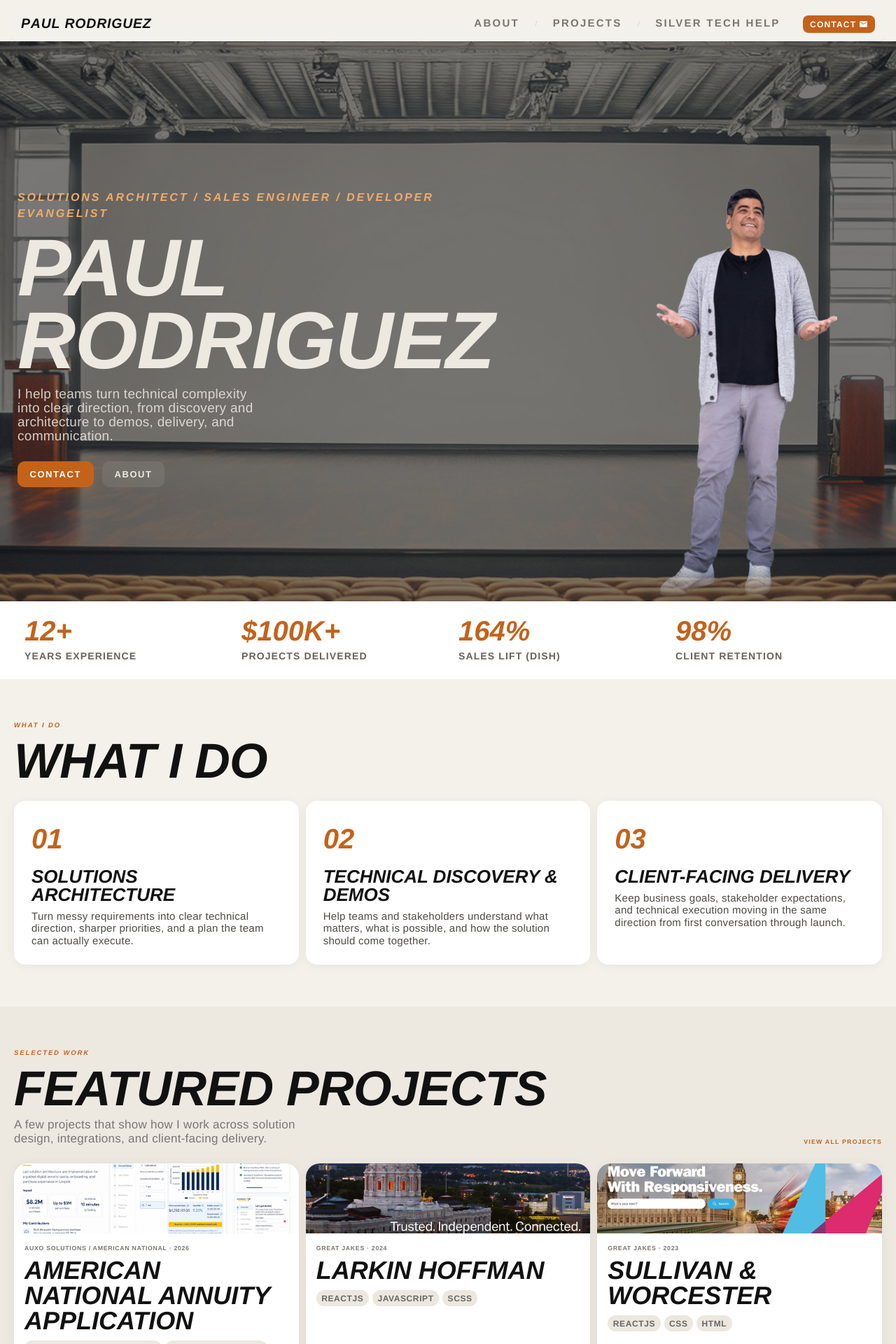
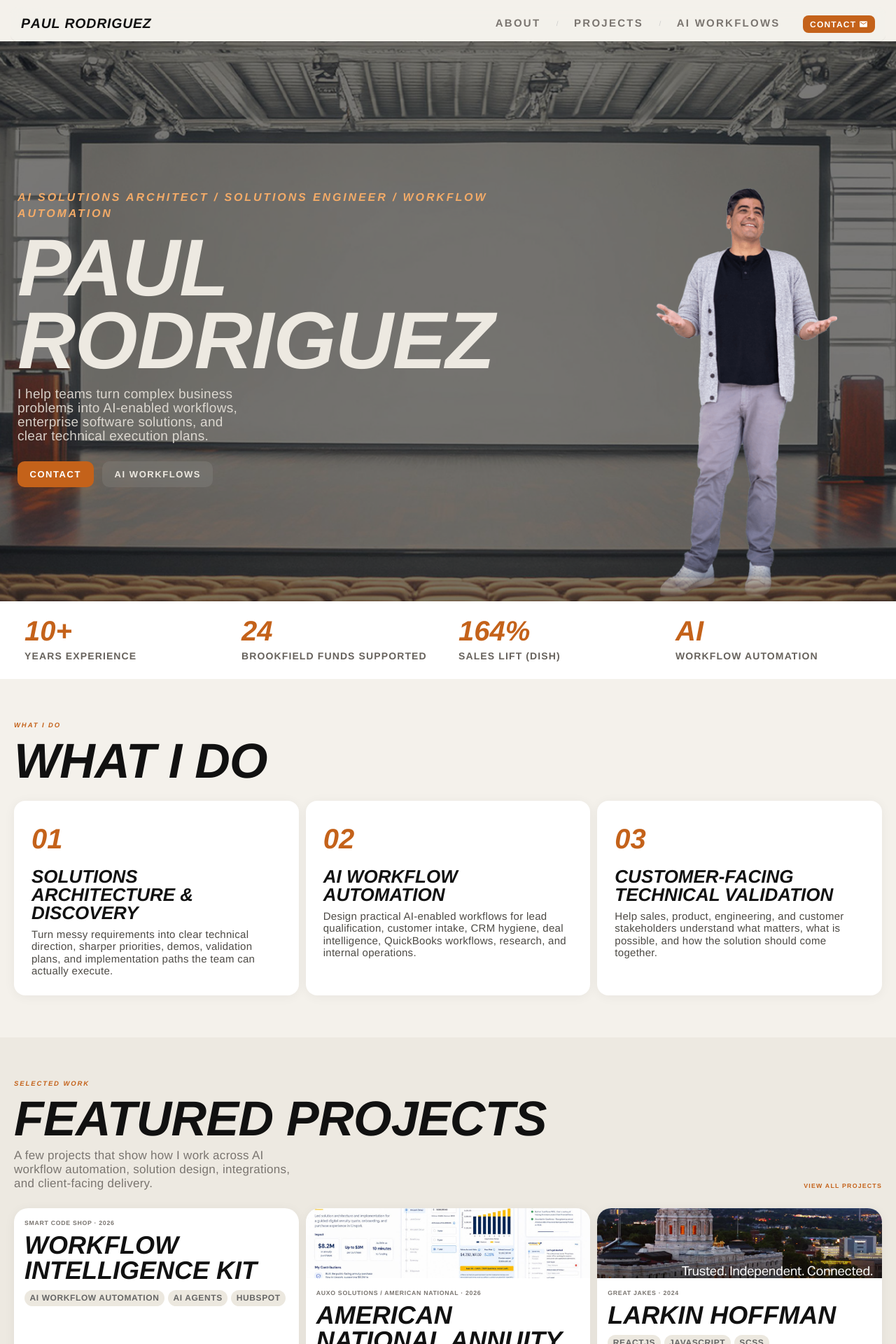
Before and after one commit to prodriguez-dev/prodriguez-portfolio-2024, a Next.js app: page / in a window 1280 px wide. Shown: the top 1920 px of the page at 70% size. Built offline with nearby package versions, Linux system fonts and the light colour scheme; a web font is replaced by a local one.

Commit message:
Update portfolio for AI workflow positioning

```diff
--- /dev/null
+++ b/src/app/sitemap.ts
@@ -0,0 +1,25 @@
+import type { MetadataRoute } from "next";
+import { getPhaseOneStaticParams } from "@/lib/phase-one-pages";
+import { projectEntries } from "@/lib/content-data";
+
+const SITE_URL = "https://www.prodriguez.dev";
+
+function absolute(path: string) {
+  return new URL(path, SITE_URL).toString();
+}
+
+export default function sitemap(): MetadataRoute.Sitemap {
+  const now = new Date();
+  const pages = [
+    absolute("/"),
+    ...getPhaseOneStaticParams().map(({ uid }) => absolute(`/${uid}`)),
+    ...projectEntries.map((entry) => absolute(entry.href || `/projects/${entry.uid}`)),
+  ];
+
+  return pages.map((url) => ({
+    url,
+    lastModified: now,
+    changeFrequency: "monthly",
+    priority: url === SITE_URL + "/" ? 1 : 0.7,
+  }));
+}
--- a/src/content/projects.ts
+++ b/src/content/projects.ts
@@ -1,6 +1,90 @@
 import type { ContentEntry } from "@/lib/content-types";
 
 export const projects: ContentEntry[] = [
+  {
+    "uid": "workflow-intelligence-kit",
+    "title": "Workflow Intelligence Kit",
+    "date": "2026-06-01",
+    "clientName": "Smart Code Shop",
+    "href": "/projects/workflow-intelligence-kit",
+    "tags": [
+      "AI Workflow Automation",
+      "AI Agents",
+      "HubSpot",
+      "QuickBooks",
+      "OpenAI API",
+      "Anthropic API",
+      "Gemini",
+      "RAG",
+      "n8n"
+    ],
+    "description": [
+      {
+        "type": "list-item",
+        "text": "Built a reusable foundation for deploying client-specific AI assistants across real estate, insurance, accounting, and sales operations use cases."
+      },
+      {
+        "type": "list-item",
+        "text": "Implemented paid AI workflows supporting lead qualification, customer intake, proposal generation, research, CRM cleanup, deal intelligence, QuickBooks workflows, document analysis, and internal knowledge management."
+      },
+      {
+        "type": "list-item",
+        "text": "Designed the system around human-in-the-loop review, scoped integrations, reusable workspace patterns, and practical business outcomes rather than demo-only chatbot behavior."
+      }
+    ],
+    "link": {
+      "href": "https://github.com/prodriguez-dev/workflow-intelligence-kit",
+      "label": "View GitHub Repo",
+      "external": true
+    },
+    "slices": [
+      {
+        "type": "text",
+        "blocks": [
+          {
+            "type": "heading2",
+            "text": "Project overview"
+          },
+          {
+            "type": "paragraph",
+            "text": "Workflow Intelligence Kit is the reusable foundation behind client-specific AI assistants for service-business operations. It started as a generic agent base and is being shaped into a practical implementation kit for CRM cleanup, deal intelligence, QuickBooks-supported intake, research, proposal support, document analysis, and knowledge workflows."
+          },
+          {
+            "type": "heading2",
+            "text": "What it supports"
+          },
+          {
+            "type": "list-item",
+            "text": "HubSpot-connected sales workflows for CRM cleanup, account context, and deal intelligence."
+          },
+          {
+            "type": "list-item",
+            "text": "CPA workflows connected to QuickBooks and client intake patterns."
+          },
+          {
+            "type": "list-item",
+            "text": "Paid real-estate and insurance client workflows for lead qualification, research, intake, and operational support."
+          },
+          {
+            "type": "list-item",
+            "text": "Internal wiki/search assistants, RAG patterns, and human-in-the-loop review checkpoints."
+          },
+          {
+            "type": "heading2",
+            "text": "Why it matters"
+          },
+          {
+            "type": "paragraph",
+            "text": "The work shows applied AI solutioning in the place businesses actually feel pain: repetitive intake, messy CRM data, scattered knowledge, slow research, proposal prep, and unclear handoffs. The value is not a generic chatbot. It is a repeatable way to turn business workflows into guided AI-assisted operations with sensible guardrails."
+          }
+        ]
+      },
+      {
+        "type": "navigation",
+        "navType": "Project"
+      }
+    ]
+  },
   {
     "uid": "american-national-annuity-application",
     "title": "American National Annuity Application",
--- a/src/lib/metadata.ts
+++ b/src/lib/metadata.ts
@@ -11,7 +11,7 @@ type ImageLike = {
   } | null;
 } | null | undefined;
 
-const SITE_URL = "https://prodriguez.dev";
+const SITE_URL = "https://www.prodriguez.dev";
 const SITE_NAME = siteSettings.name;
 const DEFAULT_DESCRIPTION = siteSettings.metaDescription;
 
--- a/src/lib/phase-one-pages.tsx
+++ b/src/lib/phase-one-pages.tsx
@@ -219,7 +219,7 @@ const jamiePhillipsAvatar: SiteImage = {
   dimensions: { width: 512, height: 512 },
 };
 
-const latestProjects = ["american-national-annuity-application", "larkin-hoffman", "sullivan-worcester"]
+const latestProjects = ["workflow-intelligence-kit", "american-national-annuity-application", "larkin-hoffman"]
   .map((uid) => projects.find((project) => project.uid === uid))
   .filter(Boolean) as ContentEntry[];
 
@@ -237,10 +237,12 @@ const projectCategoryMap: Record<string, string> = {
   "dynamic-html5-banners": "DCO Banners",
   roofstops: "Web Application",
   "american-national-annuity-application": "Web Application",
+  "workflow-intelligence-kit": "AI Workflow Automation",
 };
 
 const featuredAwardUids = new Set(["moses-singer", "polsinelli"]);
 const projectListOrder = [
+  "workflow-intelligence-kit",
   "american-national-annuity-application",
   "larkin-hoffman",
   "sullivan-worcester",
@@ -271,26 +273,26 @@ const pages: Record<string, PhaseOnePageContent> = {
   home: {
     uid: "home",
     path: "/",
-    title: "Paul Rodriguez | Solutions Architect",
-    metaTitle: "Paul Rodriguez | Solutions Architect",
+    title: "Paul Rodriguez | AI Solutions Architect & Solutions Engineer",
+    metaTitle: "Paul Rodriguez | AI Solutions Architect & Solutions Engineer",
     metaDescription:
-      "Solutions Architect, Sales Engineer, and Developer Evangelist helping teams turn technical complexity into clear direction.",
+      "Solutions Architect and Solutions Engineer helping teams design AI-enabled workflows, enterprise SaaS solutions, integrations, and customer-facing technical systems.",
     hero: {
       firstName: "Paul",
       lastName: "Rodriguez",
-      tagline: "Solutions Architect / Sales Engineer / Developer Evangelist",
-      body: "I help teams turn technical complexity into clear direction, from discovery and architecture to demos, delivery, and communication.",
+      tagline: "AI Solutions Architect / Solutions Engineer / Workflow Automation",
+      body: "I help teams turn complex business problems into AI-enabled workflows, enterprise software solutions, and clear technical execution plans.",
       primaryCta: { label: "Contact", href: "/contact" },
-      secondaryCta: { label: "About", href: "/about" },
+      secondaryCta: { label: "AI Workflows", href: "/ai-workflows" },
       stageImage,
       standingImage,
     },
     homeStats: {
       items: [
-        { value: "12+", label: "Years Experience" },
-        { value: "$100K+", label: "Projects Delivered" },
+        { value: "10+", label: "Years Experience" },
+        { value: "24", label: "Brookfield Funds Supported" },
         { value: "164%", label: "Sales Lift (DISH)" },
-        { value: "98%", label: "Client Retention" },
+        { value: "AI", label: "Workflow Automation" },
       ],
     },
     homeServices: {
@@ -298,24 +300,24 @@ const pages: Record<string, PhaseOnePageContent> = {
       items: [
         {
           icon: "01",
-          title: "Solutions Architecture",
-          body: "Turn messy requirements into clear technical direction, sharper priorities, and a plan the team can actually execute.",
+          title: "Solutions Architecture & Discovery",
+          body: "Turn messy requirements into clear technical direction, sharper priorities, demos, validation plans, and implementation paths the team can actually execute.",
         },
         {
           icon: "02",
-          title: "Technical Discovery & Demos",
-          body: "Help teams and stakeholders understand what matters, what is possible, and how the solution should come together.",
+          title: "AI Workflow Automation",
+          body: "Design practical AI-enabled workflows for lead qualification, customer intake, CRM hygiene, deal intelligence, QuickBooks workflows, research, and internal operations.",
         },
         {
           icon: "03",
-          title: "Client-Facing Delivery",
-          body: "Keep business goals, stakeholder expectations, and technical execution moving in the same direction from first conversation through launch.",
+          title: "Customer-Facing Technical Validation",
+          body: "Help sales, product, engineering, and customer stakeholders understand what matters, what is possible, and how the solution should come together.",
         },
       ],
     },
     homeProjects: {
       heading: "Featured Projects",
-      body: "A few projects that show how I work across solution design, integrations, and client-facing delivery.",
+      body: "A few projects that show how I work across AI workflow automation, solution design, integrations, and client-facing delivery.",
       items: latestProjects,
     },
     homeTestimonials: {
@@ -339,7 +341,7 @@ const pages: Record<string, PhaseOnePageContent> = {
     },
     homeContactCta: {
       heading: "Let's build something great.",
-      body: "If you need help with architecture, frontend work, or untangling something complicated, let's talk.",
+      body: "If you need help with AI workflow automation, solution architecture, technical discovery, or untangling something complicated, let's talk.",
       cta: { label: "Get in touch", href: "/contact" },
     },
   },
@@ -347,20 +349,20 @@ const pages: Record<string, PhaseOnePageContent> = {
     uid: "about",
     path: "/about",
     title: "About Paul Rodriguez",
-    metaTitle: "About Paul Rodriguez | Solutions Architect",
+    metaTitle: "About Paul Rodriguez | AI Solutions Architect",
     metaDescription:
-      "Learn about Paul Rodriguez, a Solutions Architect focused on discovery, enterprise systems, stakeholder alignment, and practical technical strategy.",
+      "Learn about Paul Rodriguez, a Solutions Architect focused on AI workflows, technical discovery, enterprise systems, stakeholder alignment, and practical technical strategy.",
     biography: {
       heading: "Paul Rodriguez",
-      role: "Solutions Architect / Sales Engineer / Developer Evangelist",
+      role: "AI Solutions Architect / Solutions Engineer / Workflow Automation",
       paragraphs: [
         "I work at the intersection of technology, communication, and trust.",
-        "My background spans frontend engineering, solution architecture, enterprise platforms, and hands-on delivery, but the roles that fit me best are Solutions Architect, Sales Engineer, and Developer Evangelist. I do my best work when I’m helping people make sense of complex technical ideas, leading discovery conversations, and turning unclear requirements into plans teams can actually execute.",
-        "A lot of my work sits between clients, stakeholders, and engineering teams. I’m comfortable leading presentations, answering live questions, shaping demos, and helping technical conversations become more concrete and useful. That mix of technical depth and communication is a big part of what I bring.",
-        "My experience includes APIs and integrations, technical discovery, enterprise application design, and client-facing delivery. Recent work includes financial and insurance platforms, investor onboarding systems, digital purchase flows, and other high-trust workflows where usability, compliance, and operational reality all have to line up.",
+        "My background spans solution architecture, enterprise platforms, frontend engineering, and hands-on delivery, but the roles that fit me best are Solutions Architect, Solutions Engineer, and applied AI workflow roles. I do my best work when I’m helping people make sense of complex technical ideas, leading discovery conversations, and turning unclear requirements into systems teams can actually use.",
+        "A lot of my work sits between clients, sales, product, and engineering teams. I’m comfortable leading presentations, answering live questions, shaping demos, and helping technical conversations become more concrete and useful. That mix of technical depth and communication is a big part of what I bring.",
+        "Recent work includes financial and insurance platforms, investor onboarding systems, digital purchase flows, paid AI workflow automation for real estate and insurance clients, a CPA assistant connected to QuickBooks and client intake, and a HubSpot-connected assistant for CRM cleanup and deal intelligence.",
       ],
       avatar: aboutHeadshot,
-      certifications: ["Salesforce Admin", "Salesforce Dev", "AWS", "Unqork"],
+      certifications: ["Salesforce Admin", "Salesforce Dev"],
       languages: ["English", "Spanish"],
       socialLinks: [
         { label: "GitHub ↗", href: "https://github.com/prodriguez-dev" },
@@ -374,41 +376,42 @@ const pages: Record<string, PhaseOnePageContent> = {
         [
           "Solution Architecture",
           "Technical Discovery",
-          "Enterprise Platforms",
-          "Salesforce",
-          "AWS",
-          "API Integrations",
-          "React",
-          "Next.js",
+          "AI Workflow Automation",
+          "OpenAI API",
+          "Anthropic API",
+          "Gemini API",
+          "HubSpot",
+          "QuickBooks",
         ],
         [
-          "TypeScript",
-          "GSAP",
-          "Accessibility",
-          "Client Workshops",
+          "RAG Workflows",
+          "Prompt Engineering",
+          "n8n",
+          "Zapier",
+          "Make",
+          "Technical Discovery",
           "Stakeholder Alignment",
-          "Pre-Sales",
-          "Information Architecture",
-          "Design Systems",
+          "Solution Architecture",
         ],
       ],
       pills: [
         "Solution Architecture",
         "Technical Discovery",
-        "Enterprise Platforms",
+        "AI Workflow Automation",
+        "OpenAI API",
+        "Anthropic API",
+        "Gemini API",
+        "Prompt Engineering",
+        "RAG Workflows",
+        "HubSpot",
+        "QuickBooks",
+        "n8n",
+        "Zapier",
+        "Make",
+        "Technical Discovery",
+        "Stakeholder Alignment",
         "API Integrations",
         "Salesforce",
-        "AWS",
-        "React",
-        "Next.js",
-        "TypeScript",
-        "GSAP",
-        "Accessibility",
-        "Pre-Sales",
-        "Client Workshops",
-        "Stakeholder Alignment",
-        "Design Systems",
-        "Information Architecture",
       ],
     },
     experiences: {
@@ -443,16 +446,16 @@ const pages: Record<string, PhaseOnePageContent> = {
           ],
         },
         {
-          title: "Founder & Solutions Architect",
+          title: "Principal Solutions Architect",
           institution: "Smart Code Shop",
           location: "Denver, CO",
           timePeriod: "Mar 2016–Present",
           summary:
-            "Lead discovery, architecture, and delivery for small businesses and founder-led teams that need practical technical direction and hands-on execution.",
+            "Advise owners of successful service-based businesses on technology strategy, automation, customer experience, and digital transformation.",
           bullets: [
-            "Translate early client conversations into websites, applications, and digital systems that are actually scoped, buildable, and useful.",
-            "Own the full arc from positioning and UX through engineering and launch, which keeps strategy tied to execution.",
-            "Help clients move from vague requirements to clear decisions without burying the work in process.",
+            "Built the Workflow Intelligence Kit, a reusable foundation for deploying client-specific AI assistants across real estate, insurance, accounting, and sales operations use cases.",
+            "Implemented paid AI workflow solutions supporting lead qualification, customer intake, proposal generation, research, content workflows, CRM cleanup, deal intelligence, QuickBooks workflows, and internal knowledge management.",
+            "Integrated AI assistants with business systems including HubSpot and QuickBooks to improve CRM hygiene, operational visibility, client intake, and decision support.",
           ],
         },
         {
@@ -557,6 +560,7 @@ const pages: Record<string, PhaseOnePageContent> = {
     projectsPage: {
       categories: [
         "All",
+        "AI Workflow Automation",
         "Website Development",
         "Web Application",
         "E-Commerce",
@@ -565,6 +569,31 @@ const pages: Record<string, PhaseOnePageContent> = {
       ],
       items: projectList,
     },
+  },
+  "ai-workflows": {
+    uid: "ai-workflows",
+    path: "/ai-workflows",
+    title: "AI Workflows",
+    metaTitle: "AI Workflow Automation | Paul Rodriguez",
+    metaDescription:
+      "AI workflow automation work from Paul Rodriguez across lead qualification, customer intake, CRM hygiene, deal intelligence, QuickBooks workflows, research, and internal knowledge systems.",
+    textSections: [
+      {
+        heading: "AI Workflow Automation",
+        text: [
+          { type: "paragraph", text: "I build practical AI workflows for service businesses and internal operators: lead qualification, customer intake, proposal generation, research, content workflows, competitive intelligence, document analysis, CRM hygiene, and knowledge management." },
+          { type: "paragraph", text: "Recent work includes paid real-estate and insurance client workflows, a CPA assistant connected to QuickBooks and client intake, and a HubSpot-connected sales assistant for CRM cleanup and deal intelligence." },
+          { type: "paragraph", text: "The approach is intentionally human-in-the-loop. AI helps gather context, draft, classify, summarize, and surface next steps; humans stay in control of decisions, client communication, and high-trust operations." },
+        ],
+      },
+      {
+        heading: "Tools & Patterns",
+        text: [
+          { type: "paragraph", text: "Hands-on tools include ChatGPT, Claude, Gemini, Perplexity, OpenAI API, Anthropic API, Google AI Studio / Gemini API, Cursor, Claude Code, Codex, GitHub Copilot, n8n, Zapier, Make, HubSpot, QuickBooks, Obsidian workflows, RAG patterns, and internal wiki/search assistants." },
+          { type: "paragraph", text: "The Workflow Intelligence Kit provides the reusable foundation for these client-specific assistants: shared install patterns, workspace structure, reference skills, scheduled pulses, and integration discipline that can be adapted to each business domain." },
+        ],
+      },
+    ],
   },
   "silver-tech-help": {
     uid: "silver-tech-help",
@@ -609,7 +638,7 @@ const pages: Record<string, PhaseOnePageContent> = {
     contact: {
       headingLines: ["Let's Build", "Something", "Great."],
       intro:
-        "If you need help with architecture, frontend work, technical discovery, speaking, or Silver Tech Help, send a note and I'll get back to you.",
+        "If you need help with AI workflow automation, solution architecture, technical discovery, or customer-facing technical validation, send a note and I'll get back to you.",
       cards: [
         { label: "Email", value: "paul@prodriguez.dev", href: "mailto:paul@prodriguez.dev" },
         { label: "LinkedIn", value: "linkedin.com/in/prodriguez-dev", href: "https://www.linkedin.com/in/prodriguez-dev/" },
@@ -617,10 +646,9 @@ const pages: Record<string, PhaseOnePageContent> = {
       ],
       formSubjects: [
         "General Inquiry",
+        "AI Workflow Automation",
         "Solutions Architecture Engagement",
-        "Frontend Development Project",
-        "Speaking Engagement",
-        "Silver Tech Help",
+        "Technical Discovery / Demo Support",
         "Other",
       ],
     },
--- a/src/lib/site-content.ts
+++ b/src/lib/site-content.ts
@@ -23,13 +23,13 @@ export type SiteDocument = {
 
 export const siteSettings: SiteSettings = {
   name: "Paul Rodriguez",
-  metaTitle: "Paul Rodriguez | Solutions Architect",
+  metaTitle: "Paul Rodriguez | AI Solutions Architect & Solutions Engineer",
   metaDescription:
-    "Solutions Architect focused on technical discovery, enterprise platforms, and scalable system design across client-facing, high-stakes digital initiatives.",
+    "Solutions Architect and Solutions Engineer helping teams design AI-enabled workflows, enterprise SaaS solutions, integrations, and customer-facing technical systems.",
   navItems: [
     { label: "About", href: "/about" },
     { label: "Projects", href: "/projects" },
-    { label: "Silver Tech Help", href: "/silver-tech-help" },
+    { label: "AI Workflows", href: "/ai-workflows" },
   ],
   cta: {
     label: "Contact",
@@ -47,17 +47,17 @@ export const siteSettings: SiteSettings = {
 export const phaseOnePages: Record<string, SiteDocument> = {
   home: {
     uid: "home",
-    title: "Paul Rodriguez | Solutions Architect",
-    metaTitle: "Paul Rodriguez | Solutions Architect",
+    title: "Paul Rodriguez | AI Solutions Architect & Solutions Engineer",
+    metaTitle: "Paul Rodriguez | AI Solutions Architect & Solutions Engineer",
     metaDescription:
-      "Solutions Architect focused on technical discovery, enterprise platforms, and scalable system design across client-facing, high-stakes digital initiatives.",
+      "Solutions Architect and Solutions Engineer helping teams design AI-enabled workflows, enterprise SaaS solutions, integrations, and customer-facing technical systems.",
   },
   about: {
     uid: "about",
     title: "About Paul Rodriguez",
     metaTitle: "About Paul Rodriguez | Solutions Architect",
     metaDescription:
-      "Learn about Paul Rodriguez, a Solutions Architect focused on discovery, enterprise systems, stakeholder alignment, and practical technical strategy.",
+      "Learn about Paul Rodriguez, a Solutions Architect focused on AI workflows, technical discovery, enterprise systems, stakeholder alignment, and practical technical strategy.",
   },
   contact: {
     uid: "contact",
@@ -71,7 +71,14 @@ export const phaseOnePages: Record<string, SiteDocument> = {
     title: "Projects",
     metaTitle: "Projects | Paul Rodriguez",
     metaDescription:
-      "Selected projects and case studies from Paul Rodriguez across product, platform, and client-facing technical work.",
+      "Selected projects and case studies from Paul Rodriguez across AI workflow automation, solution architecture, enterprise platforms, and client-facing technical work.",
+  },
+  "ai-workflows": {
+    uid: "ai-workflows",
+    title: "AI Workflows",
+    metaTitle: "AI Workflow Automation | Paul Rodriguez",
+    metaDescription:
+      "AI workflow automation work from Paul Rodriguez across lead qualification, customer intake, CRM hygiene, deal intelligence, QuickBooks workflows, research, and internal knowledge systems.",
   },
   'silver-tech-help': {
     uid: "silver-tech-help",
```
Also changed, not shown: src/app/robots.ts (added, +11 -0 lines), public/og-image.jpg (added).
